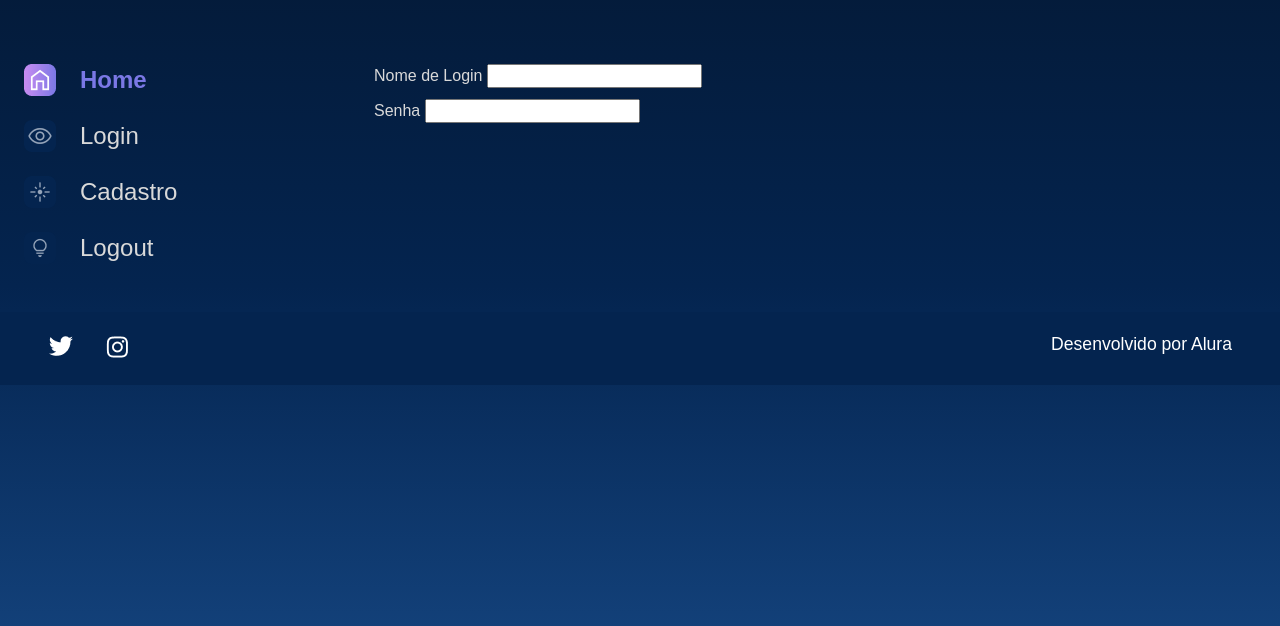
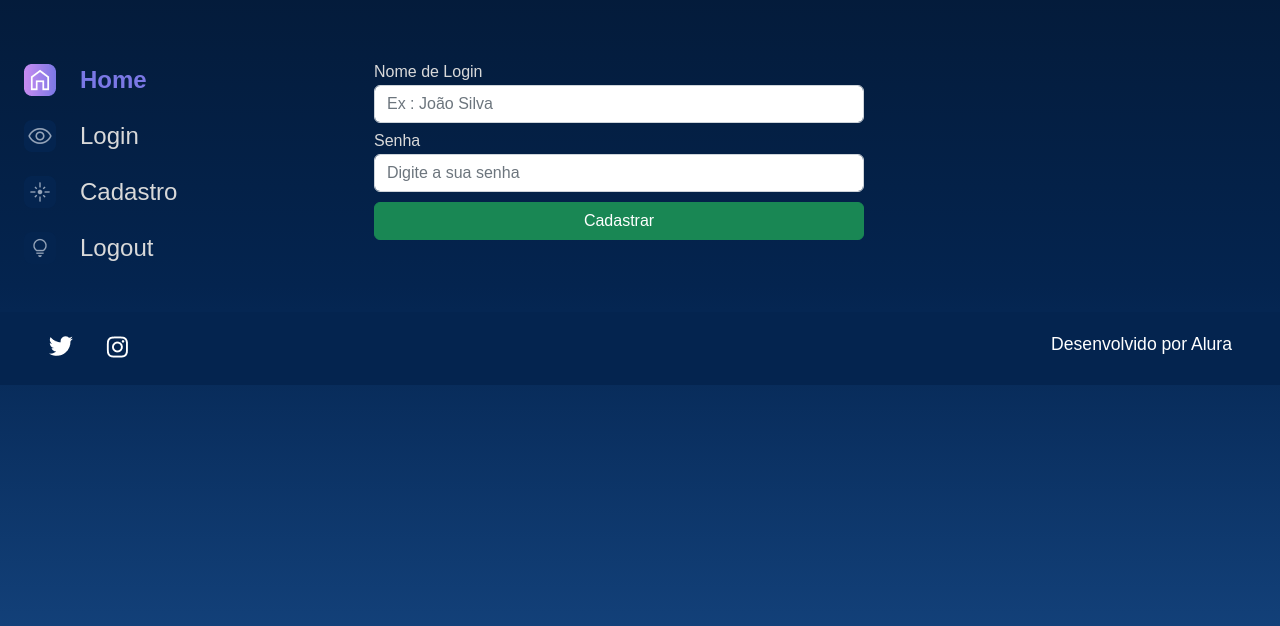
Before and after one commit to EricCavalcante/Alura_Space, a Django app: page /login in a window 1280 px wide. Shown: the part 114-740 px from the top of the page. Run offline with Django 4.2, Linux system fonts and the light colour scheme.

Commit message:
estilizando os formulários

```diff
--- a/templates/usuarios/login.html
+++ b/templates/usuarios/login.html
@@ -43,12 +43,17 @@
             <section class="galeria" style="margin-left: 5em">
                 <form action="{% url 'login' %}" method="POST">
                    {% csrf_token %}
-                    {% for field in form.visible_fields %}
+                   <div class="row">
+                   {% for field in form.visible_fields %}
                     <div class="col-12 col-lg-12" style="margin-bottom: 10px;">
                         <label for="{{ field.id_for_label }}" style="color:#D9D9D9; margin-bottom: 5px; ">{{field.label}}</label>
                         {{ field }}
                     </div>
                     {% endfor %}
+                   </div>
+                   <div>
+                    <buttonbutton type="submit" class="btn btn-success col-12" style="padding: top 5px;">Cadastrar</button>
+                   </div>
                 </form>
             </section>
         </main>
--- a/usuarios/forms.py
+++ b/usuarios/forms.py
@@ -5,11 +5,22 @@ class LoginForms(forms.Form):
         label ='Nome de Login',
         required=True,
         max_length=100,
+        widget=forms.TextInput(
+        attrs={
+        'class': 'form-control',
+        'placeholder': 'Ex : João Silva'
+        }
+        )
     )
 
     senha=forms.CharField(
         label='Senha',
         required=True,
         max_length=70,
-        widget=forms.PasswordInput()
+        widget=forms.PasswordInput(
+        attrs={
+        'class': 'form-control',
+        'placeholder': 'Digite a sua senha'
+        }
+        )
     )
```
